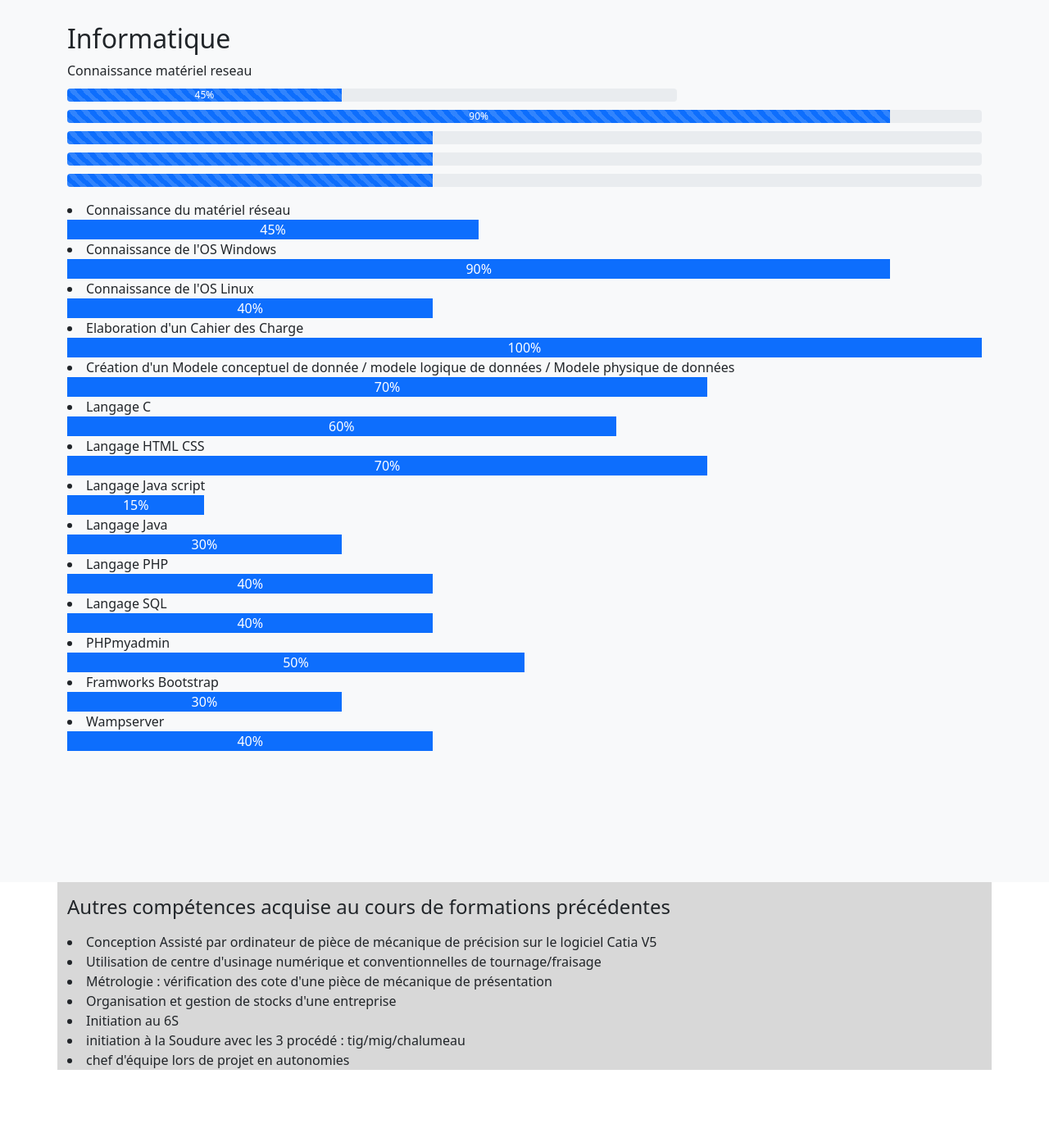
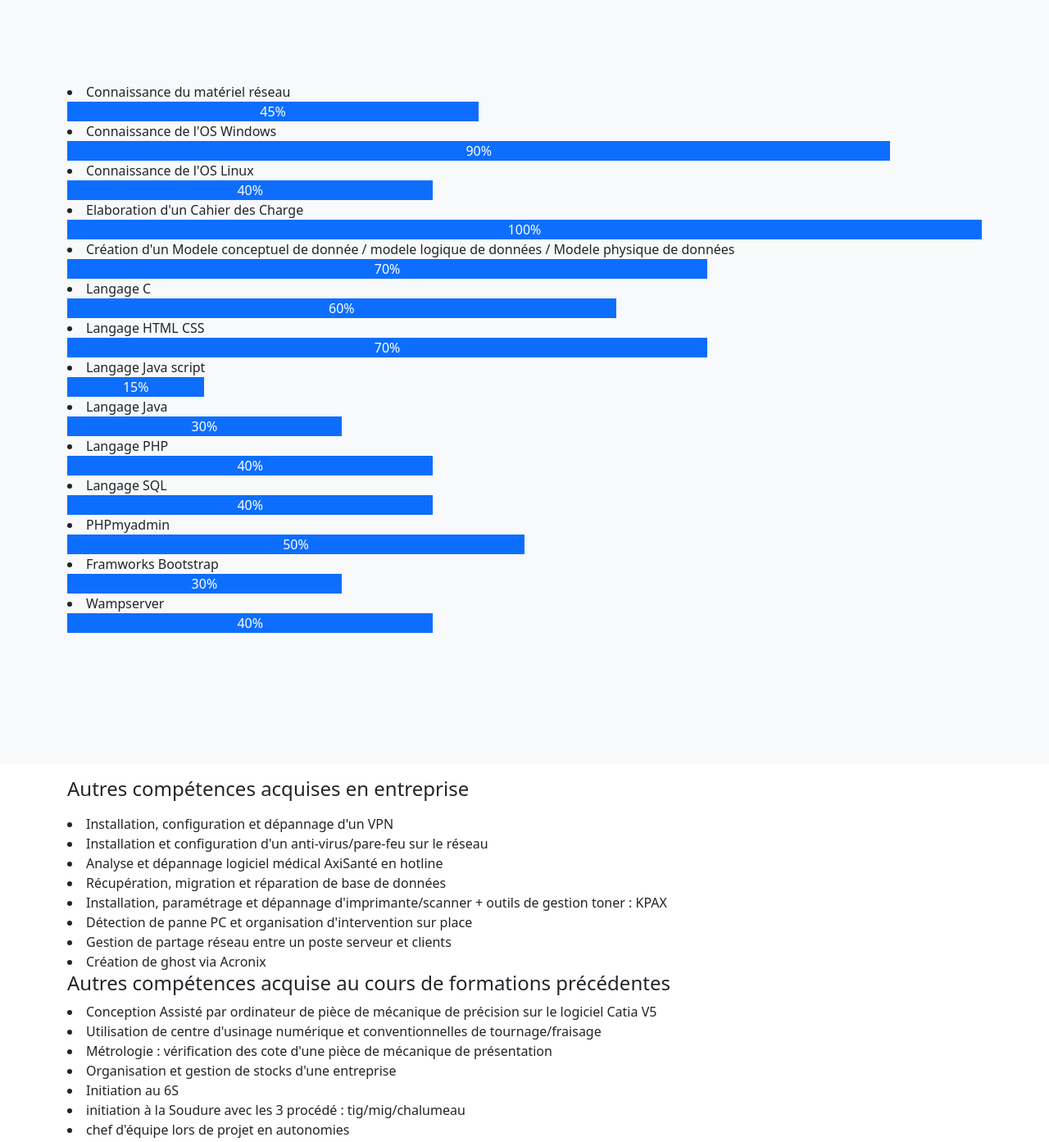
Before and after one commit to Amaury77000/Portfolioe4amaury, a plain HTML site: page Compétences.html in a window 1280 px wide. Shown: the part 420-1813 px from the top of the page at 82% size. Drawn offline with nearby package versions, Linux system fonts and the light colour scheme; a script that the page names is missing.

Commit message:
Add files via upload

```diff
--- a/Compétences.html
+++ b/Compétences.html
@@ -45,28 +45,7 @@
         <section class="comp bg-light" id="services">
             <div class="container" data-aos="fade-up">
 
-                <div class="section-title col-lg-8">
-                  <h2>Informatique</h2>
-                    <div></div>
-                  Connaissance matériel reseau
-                  <div class="progress" style="margin-top: 10px;">
 
-                    <div class="progress-bar progress-bar-striped progress-bar-animated" style="width:45%"> 45%</div>
-                  </div>
-                </div>
-                  <div class="progress" style="margin-top: 10px;">
-                    <div class="progress-bar progress-bar-striped progress-bar-animated" style="width:90%">90%</div>
-                  </div>
-                  <div class="progress" style="margin-top: 10px;">
-                    <div class="progress-bar progress-bar-striped progress-bar-animated" style="width:40%"></div>
-                  </div>
-                  <div class="progress" style="margin-top: 10px;">
-                    <div class="progress-bar progress-bar-striped progress-bar-animated" style="width:40%"></div>
-                  </div>
-                  <div class="progress" style="margin-top: 10px;">
-                    <div class="progress-bar progress-bar-striped progress-bar-animated" style="width:40%"></div>
-                  </div>
-                  <p class="text-center">
 
 
 
@@ -115,18 +94,29 @@
               </div>
             </section>
 
-              <div class="comptierce container pt-3" data-aos="fade-up">
+              <div class=" container pt-3" data-aos="fade-up">
 
                 <div class=" section-title">
-                  <h4>Autres compétences acquise au cours de formations précédentes</h4>
+                <h4>Autres compétences acquises en entreprise</h4>
                   <p class="text-center">
+                    <li>Installation, configuration et dépannage d'un VPN</li>
+                    <li>Installation et configuration d'un anti-virus/pare-feu sur le réseau</li>
+                    <li>Analyse et dépannage logiciel médical AxiSanté en hotline</li>
+                    <li>Récupération, migration et réparation de base de données</li>
+                    <li>Installation, paramétrage et dépannage d'imprimante/scanner + outils de gestion toner : KPAX</li>
+                    <li>Détection de panne PC et organisation d'intervention sur place</li>
+                    <li>Gestion de partage réseau entre un poste serveur et clients</li>
+                    <li>Création de ghost via Acronix</li>
+
+                <h4>Autres compétences acquise au cours de formations précédentes</h4>
                     <li>Conception Assisté par ordinateur de pièce de mécanique de précision sur le logiciel Catia V5</li>
                     <li>Utilisation de centre d'usinage numérique et conventionnelles de tournage/fraisage</li>
-                    <li> Métrologie : vérification des cote d'une pièce de mécanique de présentation</li>
+                    <li>Métrologie : vérification des cote d'une pièce de mécanique de présentation</li>
                     <li>Organisation et gestion de stocks d'une entreprise</li>
                     <li>Initiation au 6S</li>
                     <li>initiation à la Soudure avec les 3 procédé : tig/mig/chalumeau</li>
                     <li>chef d'équipe lors de projet en autonomies</li>
+
 
 
 
```
Also changed, not shown: Ecole.html (+4 -3 lines), Entreprise.html (+37 -16 lines), index.html (+3 -1 lines), chapeau.png (added), clipboard.png (added), competence.png (added), html_css.png (added), icone_cybersecurite.png (added), icone_informatique.png (added), icone_juridique.png (added), 1 other file.
